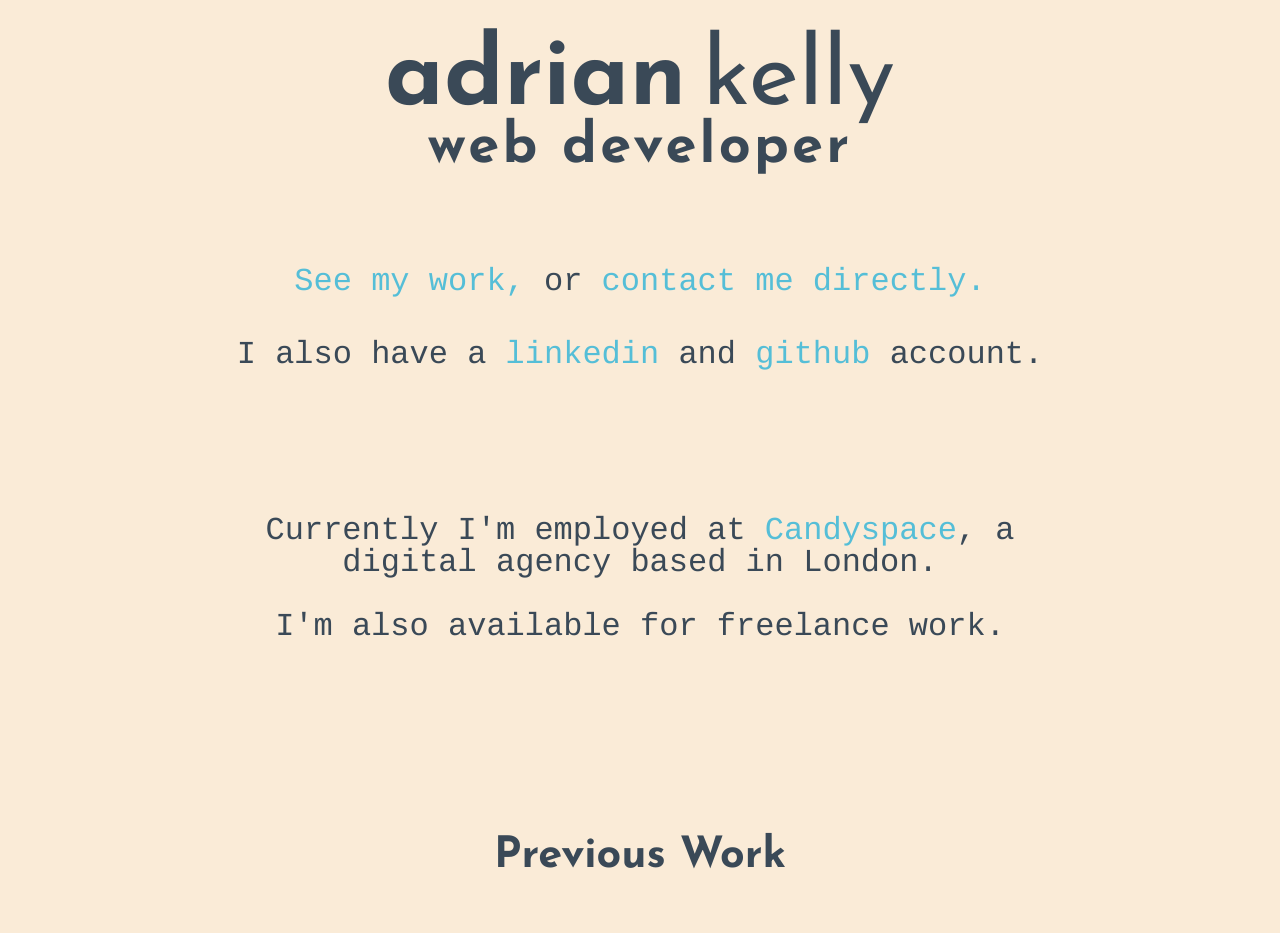
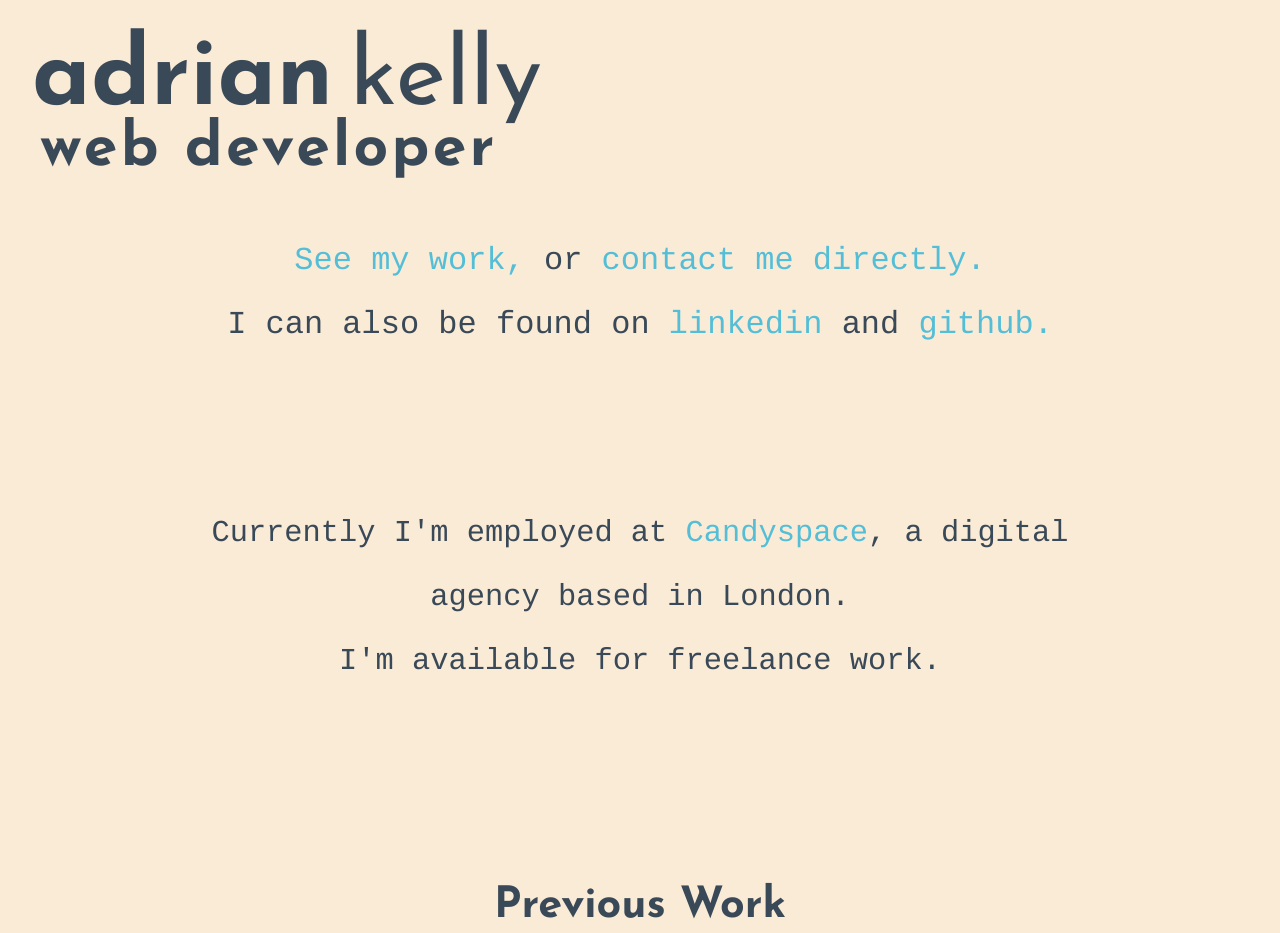
Before and after one commit to adriankelly/adriankelly-portfolio, a PHP site: page / in a window 1280 px wide. Shown: the top 933 px of the page. Run offline with PHP 8.4, Linux system fonts and the light colour scheme; some libraries are stand-ins or nearby versions.

Commit message:
Fixed spacing on paragraphs

```diff
--- a/css/style.css
+++ b/css/style.css
@@ -17,7 +17,7 @@ body {
 }
 .mainPage header {
   width: 100%;
-  text-align: center;
+  text-align: left;
 }
 
 .mainPage header h1 {
@@ -31,15 +31,17 @@ body {
 .mainPage header h2 {
   font-family: 'Josefin Sans', sans-serif;
   margin-top: -0.5rem;
+  margin-left: 0.2rem;
   letter-spacing: 0.1rem;
-  font-size: 1.8rem;
+  font-size: 1.9rem;
   margin-bottom: 3rem;
 }
 
 .links {
   font-family: 'Cousine', monospace;
   font-size: 1.3rem;
-  padding-top: 1.5rem;
+  line-height: 2rem;
+  text-align: center;
 }
 .mainPage a {
   color: #55BED7;
@@ -51,13 +53,14 @@ body {
 }
 
 .mainPage section {
-  margin-top: 7rem;
+  margin-top: 6rem;
   font-size: 1.2rem;
   font-family: 'Cousine', monospace;
 }
 
 #current {
   text-align: center;
+  font-size: 1rem;
 }
 
 #work h2 {
@@ -256,18 +259,24 @@ fieldset {
 }
 .mainPage header h2 {
   letter-spacing: 0.2rem;
-  font-size: 3.5rem;
+  font-size: 3.8rem;
+  margin-left: 0.5rem;
 }
 
 .links {
   font-size: 2rem;
-  padding-top: 2.6rem;
+  line-height: 4rem;
 }
 
 .mainPage section {
   margin-top: 12rem;
   font-size: 2rem;
   font-family: 'Cousine', monospace;
+}
+
+
+#current {
+  font-size: 1.9rem;
 }
 
 #work h2 {
@@ -326,7 +335,7 @@ fieldset {
 }
 .mainPage header h2 {
   letter-spacing: 0.2rem;
-  font-size: 3.5rem;
+  /*font-size: 3.5rem;*/
 }
 
 .links {
--- a/index.html
+++ b/index.html
@@ -16,14 +16,12 @@
     <p class="links">
       <a href="#work">See my work,</a> or
       <a id="contact-link" href="#contact">contact me directly.</a></p>
-    <p class="links"> I also have a <a href="https://www.linkedin.com/in/adriankellyweb">linkedin</a> and
-      <a href="https://github.com/adriankelly">github</a> account.
+    <p class="links"> I can also be found on <a href="https://www.linkedin.com/in/adriankellyweb">linkedin</a> and
+      <a href="https://github.com/adriankelly">github.</a>
     </p>
   </header>
-  <section id="current">
-    <p>Currently I'm employed at <a href="https://www.candyspace.com/">Candyspace</a>, a digital agency based in London.
-      <br/>
-      <br/> I'm also available for freelance work.</p>
+  <section>
+    <p  id="current" class="links">Currently I'm employed at <a href="https://www.candyspace.com/">Candyspace</a>, a digital agency based in London.<br/>I'm available for freelance work.</p>
   </section>
   <section id="work">
     <h2>Previous Work</h2>
```
